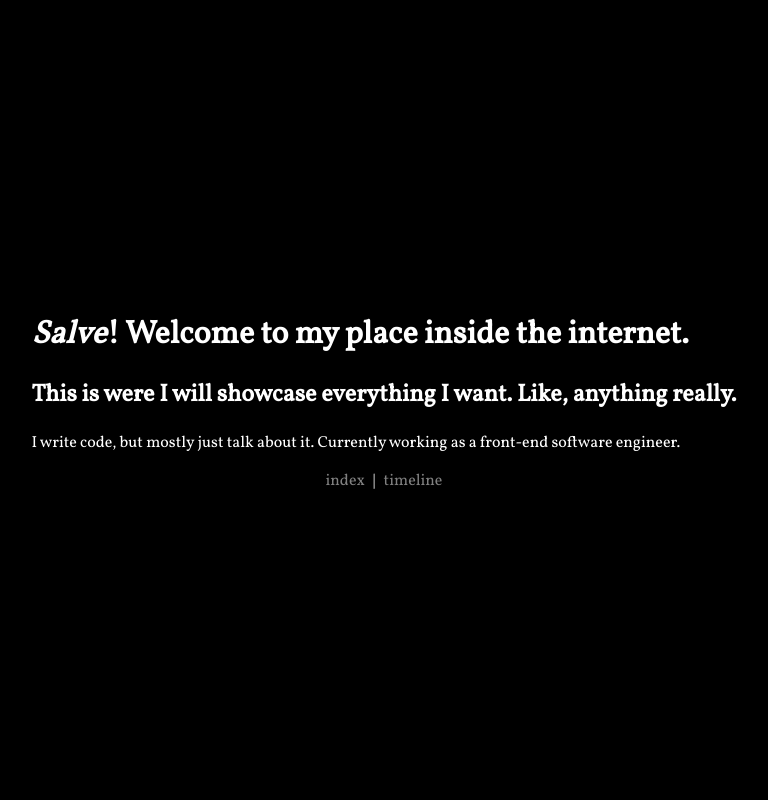
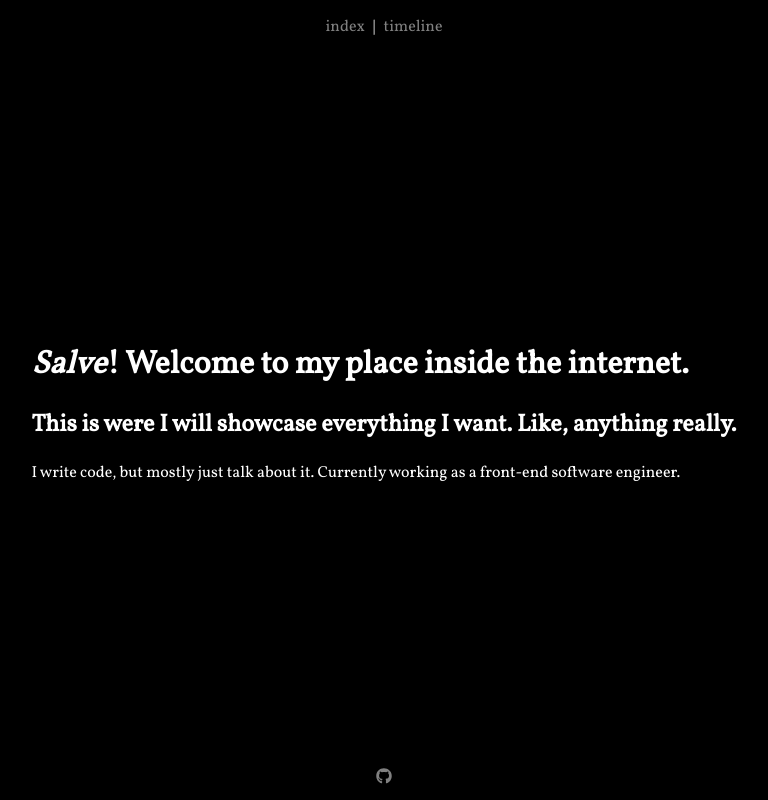
Before and after one commit to tcK1/kaic.dev, a Next.js app: page / in a window 1280 px wide. Shown: the whole page, without its empty margins (256-1024 px from the left). Built offline with nearby package versions, Linux system fonts and the light colour scheme.

Commit message:
feat: add footer

```diff
--- /dev/null
+++ b/components/Layout/index.tsx
@@ -0,0 +1,20 @@
+import React, { ReactElement } from 'react';
+
+import { Nav, Footer } from './parts';
+import { Container, Content } from './styles';
+
+interface Props {
+  children: ReactElement
+}
+
+export const Layout = ({ children }: Props) => (
+  <Container>
+    <Nav />
+
+    <Content>
+      {children}
+    </Content>
+
+    <Footer />
+  </Container>
+);
--- /dev/null
+++ b/components/Layout/parts/index.tsx
@@ -0,0 +1,47 @@
+import React, { ReactNode } from 'react';
+import Link from 'next/link';
+import { FontAwesomeIcon } from '@fortawesome/react-fontawesome';
+import { faGithub } from '@fortawesome/free-brands-svg-icons';
+
+import {
+  Container, Content, Item, A,
+} from './styles';
+
+interface ItemsListProps {
+  children: ReactNode
+}
+
+const ItemsList = ({ children }: ItemsListProps) => (
+  <Container>
+    <Content>
+      {
+        React.Children.map(children, (child, index) => (
+          <>
+            {index > 0 && '|'}
+            <Item>{child}</Item>
+          </>
+        ))
+      }
+    </Content>
+  </Container>
+);
+
+export const Nav = () => (
+  <ItemsList>
+    <Link href="/" passHref>
+      <A>index</A>
+    </Link>
+
+    <Link href="/timeline" passHref>
+      <A>timeline</A>
+    </Link>
+  </ItemsList>
+);
+
+export const Footer = () => (
+  <ItemsList>
+    <A href="https://github.com/tcK1" target="_blank" rel="noreferrer">
+      <FontAwesomeIcon icon={faGithub} height="1.375rem" />
+    </A>
+  </ItemsList>
+);
--- a/components/Nav/styles.ts
+++ b/components/Layout/parts/styles.ts
@@ -1,6 +1,8 @@
 import styled from 'styled-components';
 
-export const Container = styled.ul`
+export const Container = styled.nav``;
+
+export const Content = styled.ul`
   padding: 0;
   display: flex;
   flex-wrap: wrap;
@@ -13,6 +15,7 @@ export const Item = styled.li`
 `;
 
 export const A = styled.a`
+  display: flex;
   text-decoration: none;
   color: white;
 
--- /dev/null
+++ b/components/Layout/styles.ts
@@ -0,0 +1,12 @@
+import styled from 'styled-components';
+
+export const Container = styled.div`
+  height: 100vh;
+  display: grid;
+  grid-template-rows: auto 1fr auto;
+`;
+
+export const Content = styled.main`
+  display: grid;
+  place-items: center;
+`;
--- a/components/Nav/index.tsx
+++ /dev/null
@@ -1,22 +0,0 @@
-import React from 'react';
-import Link from 'next/link';
-
-import { Container, Item, A } from './styles';
-
-export const Nav = () => (
-  <nav>
-    <Container>
-      <Item>
-        <Link href="/" passHref>
-          <A>index</A>
-        </Link>
-      </Item>
-      |
-      <Item>
-        <Link href="/timeline" passHref>
-          <A>timeline</A>
-        </Link>
-      </Item>
-    </Container>
-  </nav>
-);
--- a/package.json
+++ b/package.json
@@ -6,6 +6,9 @@
     "start": "next start"
   },
   "dependencies": {
+    "@fortawesome/fontawesome-svg-core": "^1.2.30",
+    "@fortawesome/free-brands-svg-icons": "^5.14.0",
+    "@fortawesome/react-fontawesome": "^0.1.11",
     "next": "^9.4.4",
     "react": "^16.13.1",
     "react-dom": "^16.13.1",
--- a/pages/_app.tsx
+++ b/pages/_app.tsx
@@ -3,6 +3,8 @@ import { createGlobalStyle } from 'styled-components';
 
 import Head from 'next/head';
 import { AppProps } from 'next/app';
+
+import { Layout } from 'components/Layout';
 
 const GlobalStyle = createGlobalStyle`
   body, html {
@@ -28,6 +30,8 @@ export default ({ Component, pageProps }: AppProps) => (
       />
     </Head>
 
-    <Component {...pageProps} />
+    <Layout>
+      <Component {...pageProps} />
+    </Layout>
   </>
 );
--- a/pages/index.tsx
+++ b/pages/index.tsx
@@ -1,16 +1,6 @@
 import React from 'react';
-import styled from 'styled-components';
-
-import { Nav } from 'components/Nav';
-
-const Container = styled.div`
-  height: 100vh;
-  display: grid;
-  place-items: center;
-`;
 
 const Index = () => (
-  <Container>
   <div>
     <h1>
       <i>Salve</i>! Welcome to my place inside the internet.
@@ -22,10 +12,7 @@ const Index = () => (
       I write code, but mostly just talk about it.
       Currently working as a front-end software engineer.
     </span>
-
-      <Nav />
   </div>
-  </Container>
 );
 
 export default Index;
```
Also changed, not shown: 1 other file (tests, documents, lock files or other folders). Lines whose indentation alone changed are shown as unchanged.
